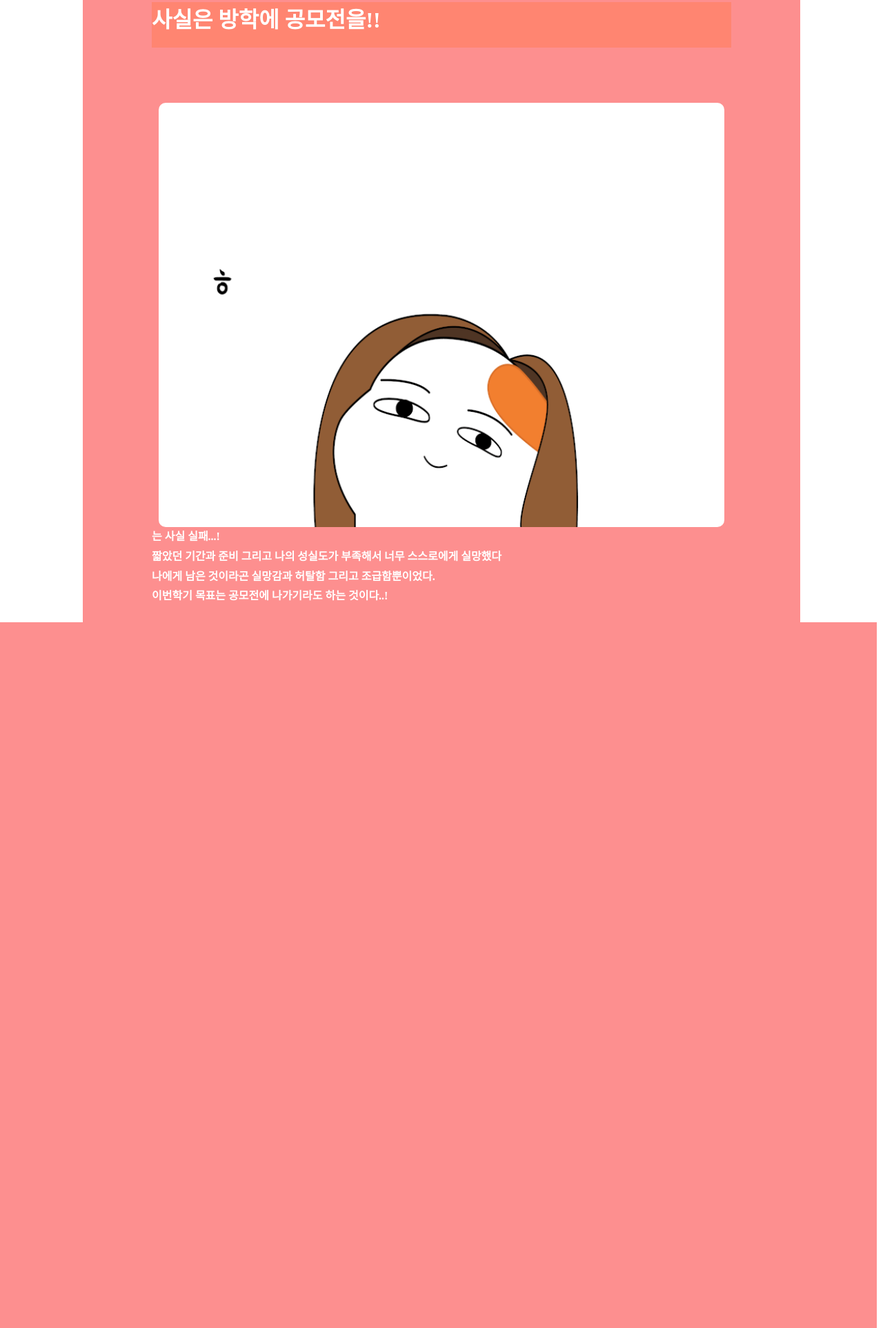
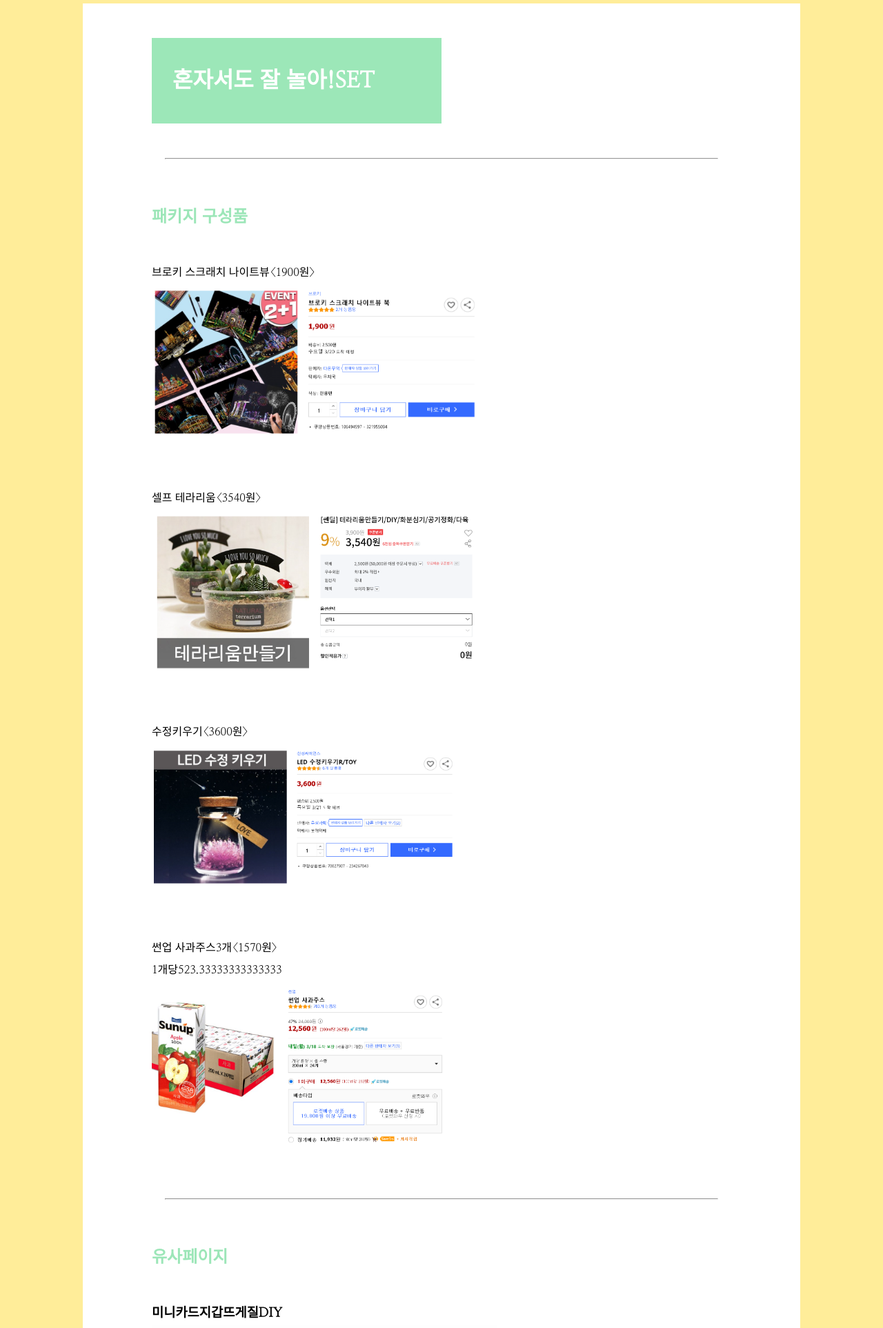
Before and after one commit to rgrg98/inhaw.b.g, a plain HTML site: page index.html in a window 1280 px wide. Shown: the part 115-2040 px from the top of the page at 69% size. Drawn offline with Linux system fonts and the light colour scheme.

Commit message:
Add files via upload

```diff
--- a/index.html
+++ b/index.html
@@ -1,34 +1,79 @@
-<!doctype html>
+<!DOCTYPE html>
+<html>
 <head>
+	<link href="https://fonts.googleapis.com/css?family=Black+Han+Sans" rel="stylesheet">
 	<link href="https://fonts.googleapis.com/css?family=Nanum+Myeongjo" rel="stylesheet">
-	<title>방학동안의 두가지 일</title>
+	<title>만원의 행복:혼자서도 잘 놀아!set</title>
 	<style>
-	<link href="https://fonts.googleapis.com/css?family=Nanum+Myeongjo" rel="stylesheet">
-	font-family: 'Nanum Myeongjo', serif;
+	html{font-family: 'Nanum Myeongjo', serif;}
 	body{background:#ffed99;}
-	body, h1, p{margin: 0; padding: 0}
-div{color: white; padding:20px; width:1000px; margin:auto; background:#fd8f8f;margin-bottom: 30px;margin-bottom: 60px}
-	img{display:block; margin:auto;margin-top:80px; width:820px;
-	border-radius:10px; }
-h1{margin:80px; padding-bottom:20px;background:#ff8571}
-p{line-height: 1.8; margin-left:80px; font-weight:800 }
+		body, h1, p{margin: 0; padding: 0;}
 
-</style>
-</head>>
+			div{color: black; padding:20px; width:1000px; margin:auto; background:white;margin-bottom: 300px; margin-top: 100px; }
+				img{display:block; margin:auto;margin-top:5px; width:500px;margin-bottom: 75px;}
+					h1{background-color:#9ce7b8;margin:30px; padding:30px; color:white; margin-bottom:50px;margin-right: 500px }
+						img,h1,h2,p{line-height: 2; margin-left:80px; font-weight:500px;}
+							hr{width:800px}
+								h2{margin-bottom: 40px;margin-top:60px;color:#9ce6b8 }
+								h3{	margin-left:80px; font-weight:500px; margin-bottom:5px;}
+                   body p.ha{background:#9ce6b8;margin-right: 630px;margin-top:70px;margin-bottom: 50px; color:white }
+                   body p.fa html{font-family: 'Black Han Sans', sans-serif;}
+
+
+	</style>
+                   }
+</head>
 <body>
-	<div class="wrap">
-	<h1>사실은 방학에 공모전을!!</h1>
-	 <img src="./gaga.gif" class="circle w300">
-		<p>는 사실 실패...!</p>
-		<p>짧았던 기간과 준비 그리고 나의 성실도가 부족해서 너무 스스로에게 실망했다</p>
-		<p>나에게 남은 것이라곤 실망감과 허탈함 그리고 조급함뿐이었다.</p>
-		<p>이번학기 목표는 공모전에 나가기라도 하는 것이다..!</p>
-	<h1>의경친구를 만나러 서울나드리!!</h1>
-	 <img src="./hoho.gif" class="line w200">
-		<p>는 미행을 했다!</p>
-		<p>친구가 의경이라 얼굴도 볼 겸 광화문 종로투어를 나갔다.</p>
-		<p>3.1절 100주년 전 날은 온갖 시위하는 사람들로 넘쳤다...!! 충격과 공포랄까....</p>
-		<p>친구를 우여곡절 끝에 찾았는데 근무중이라 저 멀리 뒤에서 쫓아다닐 수 밖에 없었다...!</p>
-<p>거의 미행이 따로 없었다...! 색다른 즐거움이었달까..! </p>
+	<div>
+	<h1 class="fa">혼자서도 잘 놀아!SET</h1>
+	<hr>
+		<h2 class="a">패키지 구성품</h2>
+			<p>브로키 스크래치 나이트뷰<1900원></p>
+			<img src="./wawa.png">
+				<p>셀프 테라리움<3540원></p>
+				<img src="./papa.png" class=>
+					<p>수정키우기<3600원></p>
+					<img src="./kaka.png" class=>
+						<p>썬업 사과주스3개<1570원></p>
+						<p>1개당523.33333333333333</p>
+						<img src="./qaqa.png" class=>
+						<hr>
+
+		<h2>유사페이지</h2>
+			<h3>미니카드지갑뜨게질DIY</h3>
+				<img src="./wep.png" class=>
+				<img src="./wep1.png" class=>
+				<img src="./wep2.png" class=>
+				<img src="./wep3.png" class=>
+					<p>걸리는 시간,완성품, 구성(구성품의 사이즈)만드는 방법 등으로 구성이 되어있음.</p>
+					<p>사용방법이 있는 점이 좋았다.</p>
+					<hr>
+
+		<h2>차별점/구매포인트</h2>
+			<p>1.단일적인 한 상품의 DIY 패키지가 아니라 집에서 하루를 혼자</p>
+			<p>여러가지 DIY를 즐길 수 있게 만들어진 키트.</p>
+			<p>2.집에서 음료와함께 DIY를! 혼자놀기 진수!</p>
+			<p>3.여러DIY 패키지를 싼 가격에 여러가지를 맛 볼 수 있다.</p>
+			<hr>
+
+
+        <h2>제작기획안</h2>
+        <p>총액:9040원</p>
+			<p>1.집순이와 혼자놀기를 좋아하는 사람들에게 맞는 문장과 일러스트 </p>
+			<p>2.저렴한 가격으로 여러가지를 할 수 있는 키트임을 어필한다.</p>
+			<p>3.구성품소개</p>
+			<p>4.사용방법 공지</p>
+			<p>5.배송관련,광고</p>
+			<hr>
+
+			<p class="ha">copyright 2019.03.17 Digital Publishing</p>
+
+
+
+
+
+
+
+</div>
 </body>
-</div>
+</html>
```
Also changed, not shown: kaka.png (added), papa.png (added), qaqa.png (added), wawa.png (added), wep.png (added), wep1.png (added), wep2.png (added), wep3.png (added).
